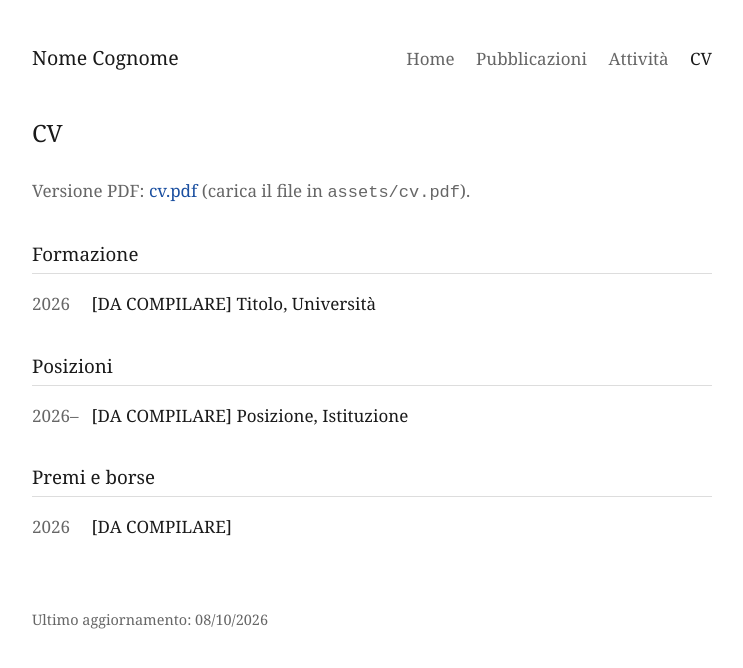
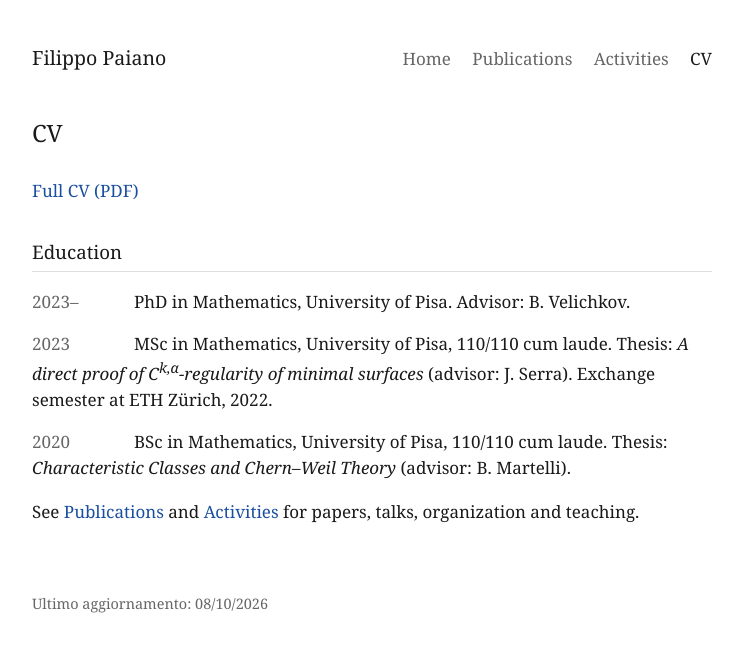
Before and after one commit to filippo-paiano/filippo-paiano.github.io, a Jekyll site: the page built from cv/index.md, in a window 1280 px wide. Shown: the top 668 px of the page, without its empty margins (268-1011 px from the left). Built offline with Jekyll 4.4.1, drawn with Linux system fonts in a browser that asks for light colours.

Commit message:
Content in English: publications, short CV, activities, full CV PDF
Co-Authored-By: Claude Sonnet 5.5 <noreply@anthropic.com>
Claude-Session: https://claude.ai/code/session_018UZrciDP6T6e3sJ4zKnGfe

```diff
--- a/_config.yml
+++ b/_config.yml
@@ -1,25 +1,25 @@
-# Impostazioni del sito. Modifica i campi segnati con [DA COMPILARE].
-title: "Nome Cognome"            # [DA COMPILARE]
-description: "Pagina personale accademica"
-lang: it
-# Sito utente (filippo-paiano.github.io): baseurl vuoto.
+# Site settings.
+title: "Filippo Paiano"
+description: "PhD student in Mathematics, University of Pisa. Calculus of variations and free boundary problems."
+lang: en
+# User site (filippo-paiano.github.io): empty baseurl.
 baseurl: ""
 url: "https://filippo-paiano.github.io"
 
 author:
-  name: "Nome Cognome"           # [DA COMPILARE]
-  position: "Posizione"          # es. Dottorando in Matematica [DA COMPILARE]
-  affiliation: "Istituzione"     # [DA COMPILARE]
-  email: ""                      # opzionale, es. nome@universita.it
-  orcid: ""                      # opzionale, es. 0000-0000-0000-0000
-  arxiv: ""                      # opzionale, URL della pagina autore arXiv
-  scholar: ""                    # opzionale, URL di Google Scholar
+  name: "Filippo Paiano"
+  position: "PhD student in Mathematics"
+  affiliation: "Department of Mathematics, University of Pisa"
+  email: "filippo.paiano@phd.unipi.it"
+  orcid: ""                      # optional, e.g. 0000-0000-0000-0000
+  arxiv: ""                      # optional, URL of the arXiv author page
+  scholar: ""                    # optional, Google Scholar URL
   github: "filippo-paiano"
 
 nav:
   - { title: "Home", url: "/" }
-  - { title: "Pubblicazioni", url: "/pubblicazioni/" }
-  - { title: "Attività", url: "/attivita/" }
+  - { title: "Publications", url: "/publications/" }
+  - { title: "Activities", url: "/activities/" }
   - { title: "CV", url: "/cv/" }
 
 markdown: kramdown
--- a/assets/style.css
+++ b/assets/style.css
@@ -31,5 +31,5 @@ h2 { font-size: 1.1rem; font-weight: normal; margin: 2rem 0 .75rem; padding-bott
 ul.voci { list-style: none; padding: 0; }
 ul.voci li { margin-bottom: .9rem; }
 .tenue { color: var(--tenue); }
-.anno { color: var(--tenue); display: inline-block; min-width: 3.5rem; }
+.anno { color: var(--tenue); display: inline-block; min-width: 6rem; }
 footer { margin-top: 4rem; font-size: .85rem; color: var(--tenue); }
--- a/cv/index.md
+++ b/cv/index.md
@@ -2,22 +2,14 @@
 layout: default
 title: CV
 ---
-<p class="tenue">Versione PDF: <a href="{{ '/assets/cv.pdf' | relative_url }}">cv.pdf</a> (carica il file in <code>assets/cv.pdf</code>).</p>
+<p><a href="{{ '/assets/cv.pdf' | relative_url }}">Full CV (PDF)</a></p>
 
-## Formazione
+## Education
 
 <ul class="voci">
-  <li><span class="anno">2026</span>[DA COMPILARE] Titolo, Università</li>
+  <li><span class="anno">2023–</span>PhD in Mathematics, University of Pisa. Advisor: B. Velichkov.</li>
+  <li><span class="anno">2023</span>MSc in Mathematics, University of Pisa, 110/110 cum laude. Thesis: <em>A direct proof of C<sup>k,α</sup>-regularity of minimal surfaces</em> (advisor: J. Serra). Exchange semester at ETH Zürich, 2022.</li>
+  <li><span class="anno">2020</span>BSc in Mathematics, University of Pisa, 110/110 cum laude. Thesis: <em>Characteristic Classes and Chern–Weil Theory</em> (advisor: B. Martelli).</li>
 </ul>
 
-## Posizioni
-
-<ul class="voci">
-  <li><span class="anno">2026–</span>[DA COMPILARE] Posizione, Istituzione</li>
-</ul>
-
-## Premi e borse
-
-<ul class="voci">
-  <li><span class="anno">2026</span>[DA COMPILARE]</li>
-</ul>
+See [Publications]({{ '/publications/' | relative_url }}) and [Activities]({{ '/activities/' | relative_url }}) for papers, talks, organization and teaching.
```
Also changed, not shown: _data/activities.yml (added, +25 -0 lines), _data/attivita.yml (deleted, +0 -8 lines), _data/pubblicazioni.yml (deleted, +0 -15 lines), _data/publications.yml (added, +19 -0 lines), activities/index.md (added, +12 -0 lines), attivita/index.md (deleted, +0 -12 lines), index.md (+1 -1 lines), pubblicazioni/index.md (deleted, +0 -21 lines), publications/index.md (added, +21 -0 lines), README.md, 1 other file.
